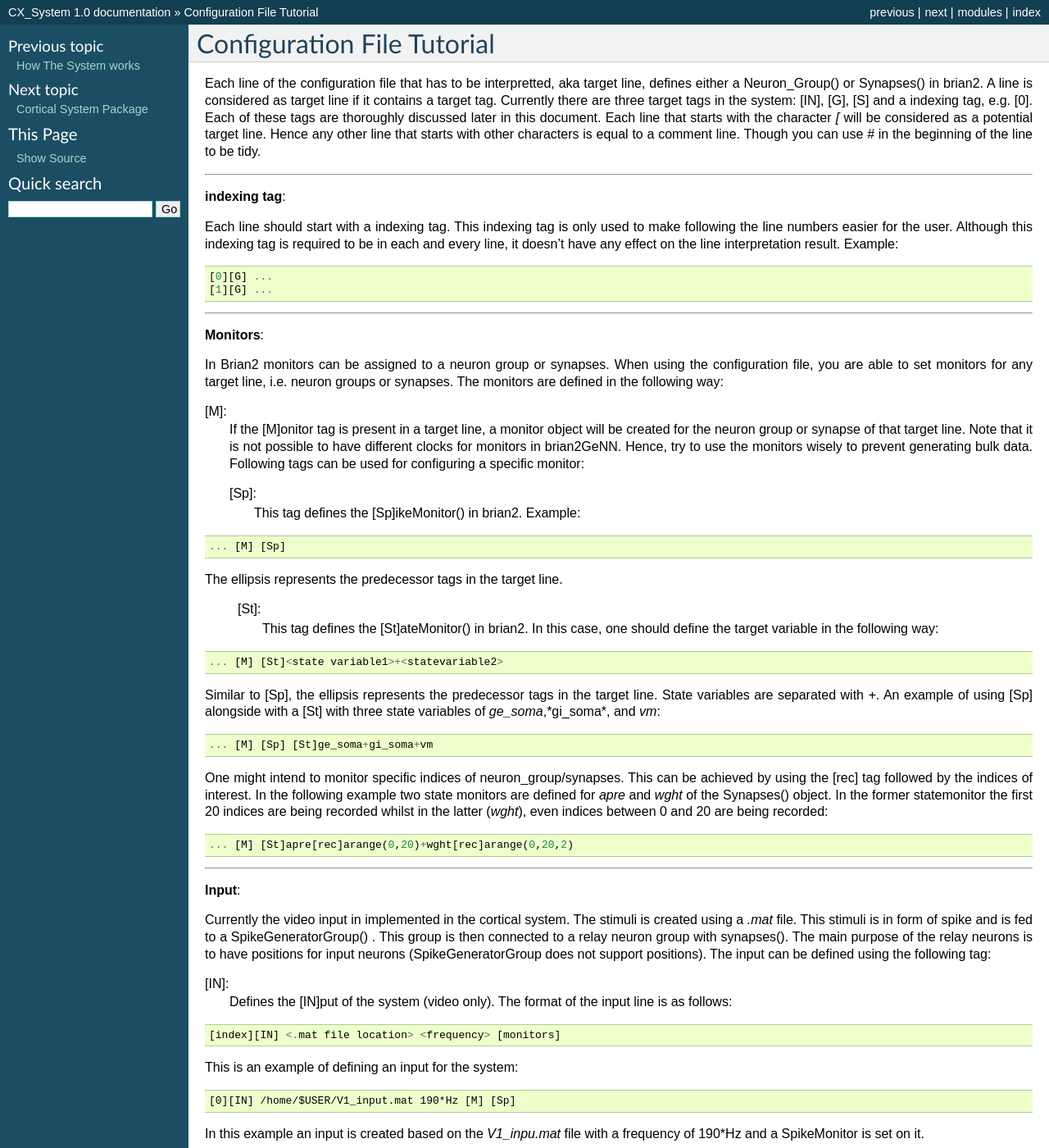
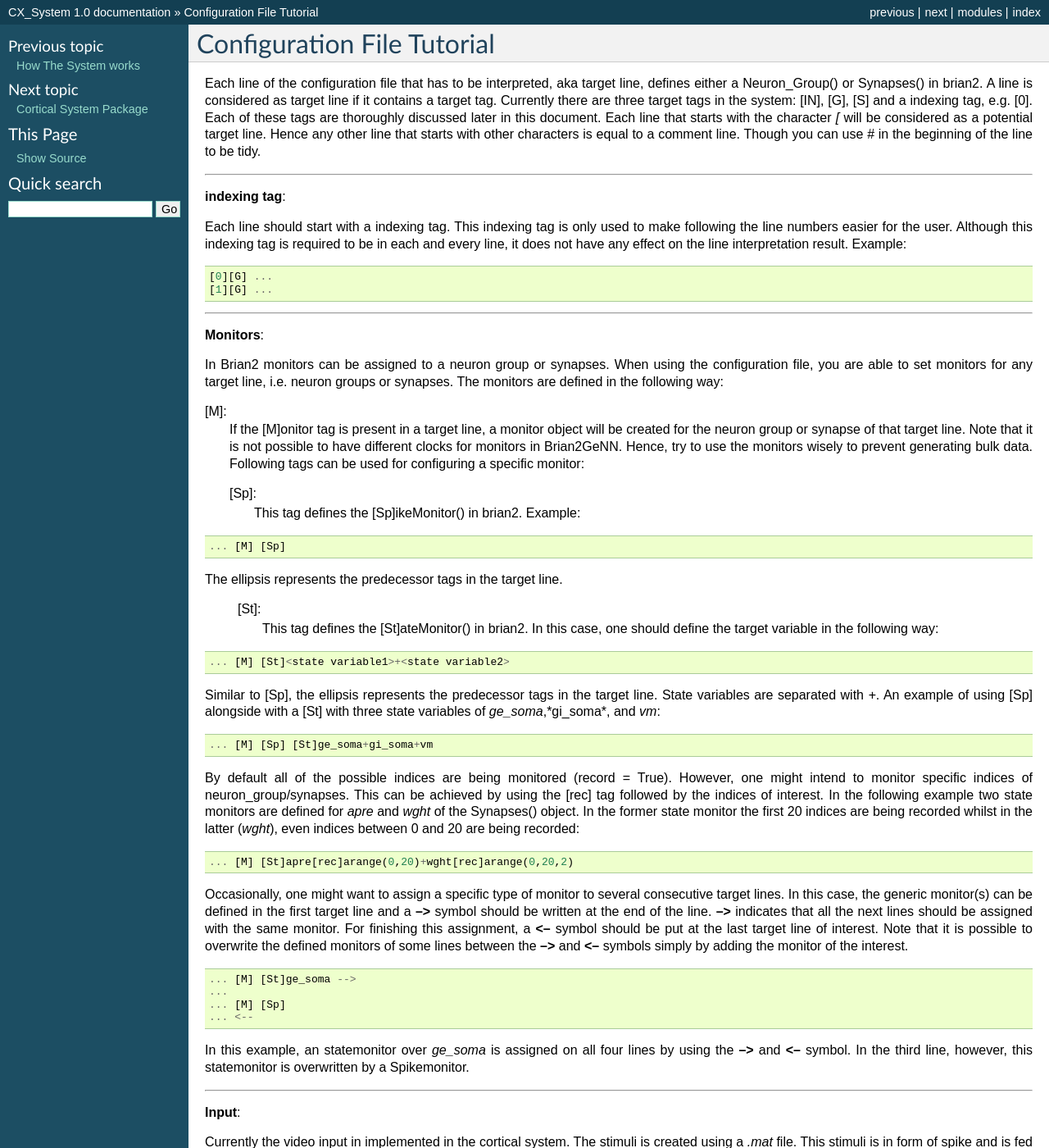
Before and after one commit to VisualNeuroscience-UH/CxSystem, a Sphinx documentation site: the page built from Sphinx/configuration.rst, in a window 1280 px wide and 1400 px high. Shown: the whole window at 82% size. Built offline with Sphinx 7.4.7, drawn with Linux system fonts in a browser that asks for light colours; some of the changed text lies outside the part shown.

Commit message:
documentation update

```diff
--- a/Sphinx/configuration.rst
+++ b/Sphinx/configuration.rst
@@ -3,13 +3,13 @@
 Configuration File Tutorial
 ===========================
 
-Each line of the configuration file that has to be interpretted, aka target line, defines either a Neuron_Group() or Synapses() in brian2. A line is considered as target line if it contains a target tag. Currently there are three target tags in the system: [IN], [G], [S] and a indexing tag, e.g. [0]. Each of these tags are thoroughly discussed later in this document. Each line that starts with the character *[* will be considered as a potential target line. Hence any other line that starts with other characters is equal to a comment line. Though you can use *#* in the beginning of the line to be tidy.
+Each line of the configuration file that has to be interpreted, aka target line, defines either a Neuron_Group() or Synapses() in brian2. A line is considered as target line if it contains a target tag. Currently there are three target tags in the system: [IN], [G], [S] and a indexing tag, e.g. [0]. Each of these tags are thoroughly discussed later in this document. Each line that starts with the character *[* will be considered as a potential target line. Hence any other line that starts with other characters is equal to a comment line. Though you can use *#* in the beginning of the line to be tidy.
 
 -----------------
 
 **indexing tag**:
 
-Each line should start with a indexing tag. This indexing tag is only used to make following the line numbers easier for the user. Although this indexing tag is required to be in each and every line, it doesn't have any effect on the line interpretation result. Example:
+Each line should start with a indexing tag. This indexing tag is only used to make following the line numbers easier for the user. Although this indexing tag is required to be in each and every line, it does not have any effect on the line interpretation result. Example:
 
 ::
 
@@ -23,7 +23,7 @@ Each line should start with a indexing tag. This indexing tag is only used to ma
 In Brian2 monitors can be assigned to a neuron group or synapses. When using the configuration file, you are able to set monitors for any target line, i.e. neuron groups or synapses. The monitors are defined in the following way:
 
 [M]:
- If the [M]onitor tag is present in a target line, a monitor object will be created for the neuron group or synapse of that target line. Note that it is not possible to have different clocks for monitors in brian2GeNN. Hence, try to use the monitors wisely to prevent generating bulk data. Following tags can be used for configuring a specific monitor:
+ If the [M]onitor tag is present in a target line, a monitor object will be created for the neuron group or synapse of that target line. Note that it is not possible to have different clocks for monitors in Brian2GeNN. Hence, try to use the monitors wisely to prevent generating bulk data. Following tags can be used for configuring a specific monitor:
 
  [Sp]:
   This tag defines the [Sp]ikeMonitor() in brian2. Example:
@@ -39,7 +39,7 @@ The ellipsis represents the predecessor tags in the target line.
 
 ::
 
-	... [M] [St]<state variable1>+<statevariable2>
+	... [M] [St]<state variable1>+<state variable2>
 
 
 Similar to [Sp], the ellipsis represents the predecessor tags in the target line. State variables are separated with *+*. An example of using [Sp] alongside with a [St] with three state variables of *ge_soma*,*gi_soma*, and *vm*:
@@ -48,11 +48,22 @@ Similar to [Sp], the ellipsis represents the predecessor tags in the target line
 
 	... [M] [Sp] [St]ge_soma+gi_soma+vm
 
-One might intend to monitor specific indices of neuron_group/synapses. This can be achieved by using the [rec] tag followed by the indices of interest. In the following example two state monitors are defined for *apre* and *wght* of the Synapses() object. In the former statemonitor the first 20 indices are being recorded whilst in the latter (*wght*), even indices between 0 and 20 are being recorded:
+By default all of the possible indices are being monitored (record = True). However, one might intend to monitor specific indices of neuron_group/synapses. This can be achieved by using the [rec] tag followed by the indices of interest. In the following example two state monitors are defined for *apre* and *wght* of the Synapses() object. In the former state monitor the first 20 indices are being recorded whilst in the latter (*wght*), even indices between 0 and 20 are being recorded:
 
 ::
 
 	... [M] [St]apre[rec]arange(0,20)+wght[rec]arange(0,20,2)
+
+Occasionally, one might want to assign a specific type of monitor to several consecutive target lines. In this case, the generic monitor(s) can be defined in the first target line and a **-->** symbol should be written at the end of the line. **-->** indicates that all the next lines should be assigned with the same monitor. For finishing this assignment, a **<--** symbol should be put at the last target line of interest. Note that it is possible to overwrite the defined monitors of some lines between the **-->** and **<--** symbols simply by adding the monitor of the interest.
+
+::
+
+	... [M] [St]ge_soma -->
+	...
+	... [M] [Sp]
+	... <--
+
+In this example, an statemonitor over *ge_soma* is assigned on all four lines by using the **-->** and **<--** symbol. In the third line, however, this statemonitor is overwritten by a Spikemonitor.
 
 --------------------
 
@@ -81,7 +92,7 @@ In this example an input is created based on the *V1_inpu.mat* file with a frequ
 **Neuron Group**
 
 [G]:
- Defines the brian2 Neuron_Group(). The format of the neurongroup target line is as follows:
+ Defines the brian2 Neuron_Group(). The format of the NeuronGroup target line is as follows:
 
 ::
 
@@ -191,7 +202,7 @@ The synapses() object is targetting the 1st compartment of the PC cells, i.e.  A
 	[2][S] ge 0 1[C]0012 STDP
 
 
-As you can see, the compartment *[C]0* is followed by three numbers *012*. This indicates that the among the three sub-compartments inside the compartment number 0, i.e. Basal dendrite, Soma and Apical dendrite[0], indices of 0,1 and 2 are beging targetted. Regardless of the layer, the indices of these three compartments are always as:
+As you can see, the compartment *[C]0* is followed by three numbers *012*. This indicates that the among the three sub-compartments inside the compartment number 0, i.e. Basal dendrite, Soma and Apical dendrite[0], indices of 0,1 and 2 are being targeted. Regardless of the layer, the indices of these three compartments are always as:
 
 +------+-------------------+
 | Comp.| Compartment  type |
--- a/Definitions.py
+++ b/brian2_obj_defs.py
@@ -1,6 +1,6 @@
 __author__ = 'V_AD'
 from brian2 import *
-from namespaces import *
+from brian2_obj_namespaces import *
 
 
 class customized_neuron(object):
--- a/save_data.py
+++ b/save_data.py
@@ -5,9 +5,8 @@ from numpy import *
 import os
 
 class save_data(object):
-    def __init__(self,save_path,system_name):
+    def __init__(self,save_path):
         self.save_path = save_path
-        self.system_name = system_name
         self.data = {}
         self.syntax_bank = []
 
```
Also changed, not shown: other parts of Sphinx/configuration.rst (+5 -5 lines), Sphinx/system.rst (+7 -7 lines), cortical_system.py (+24 -24 lines), brian2_obj_namespaces.py (renamed from namespaces.py).
